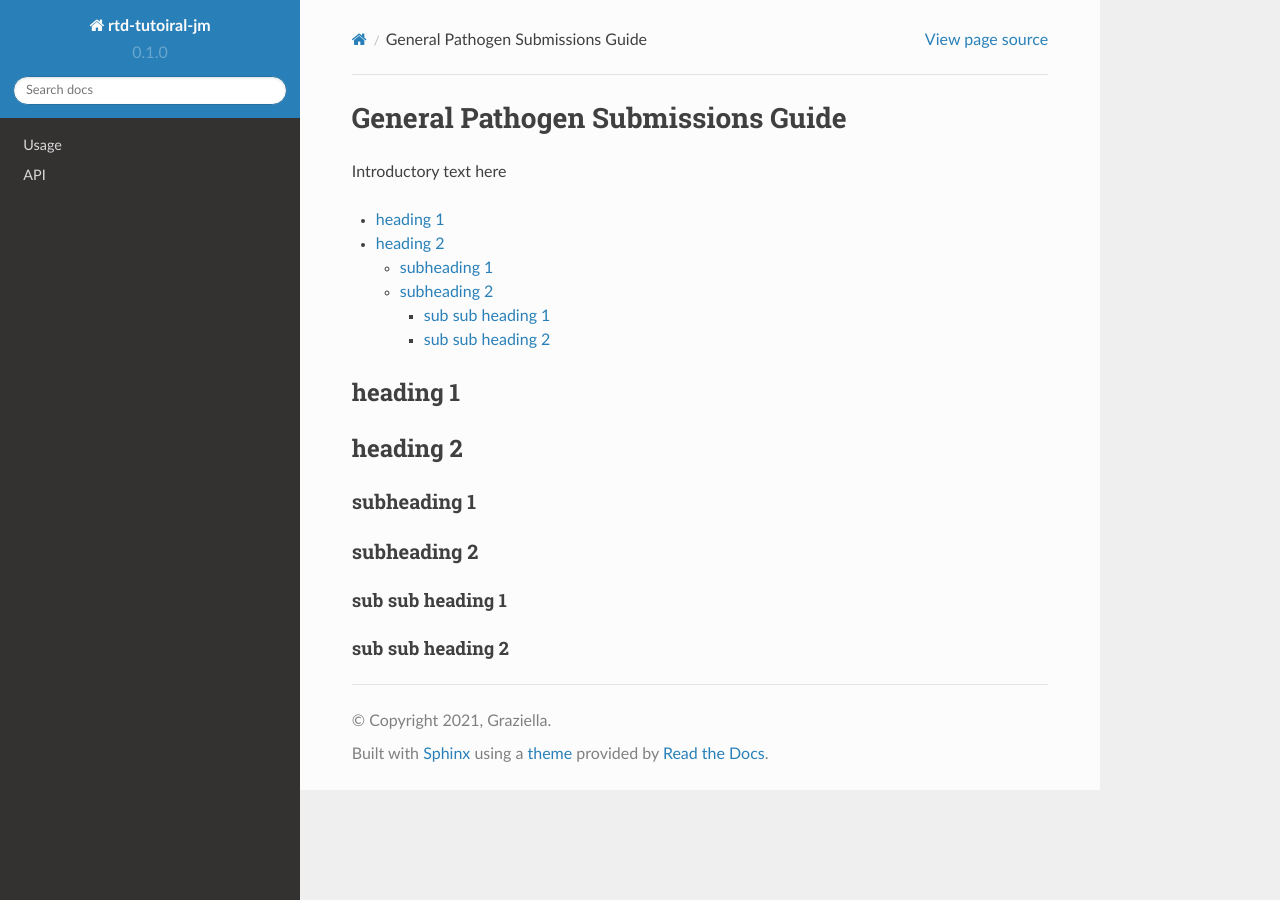
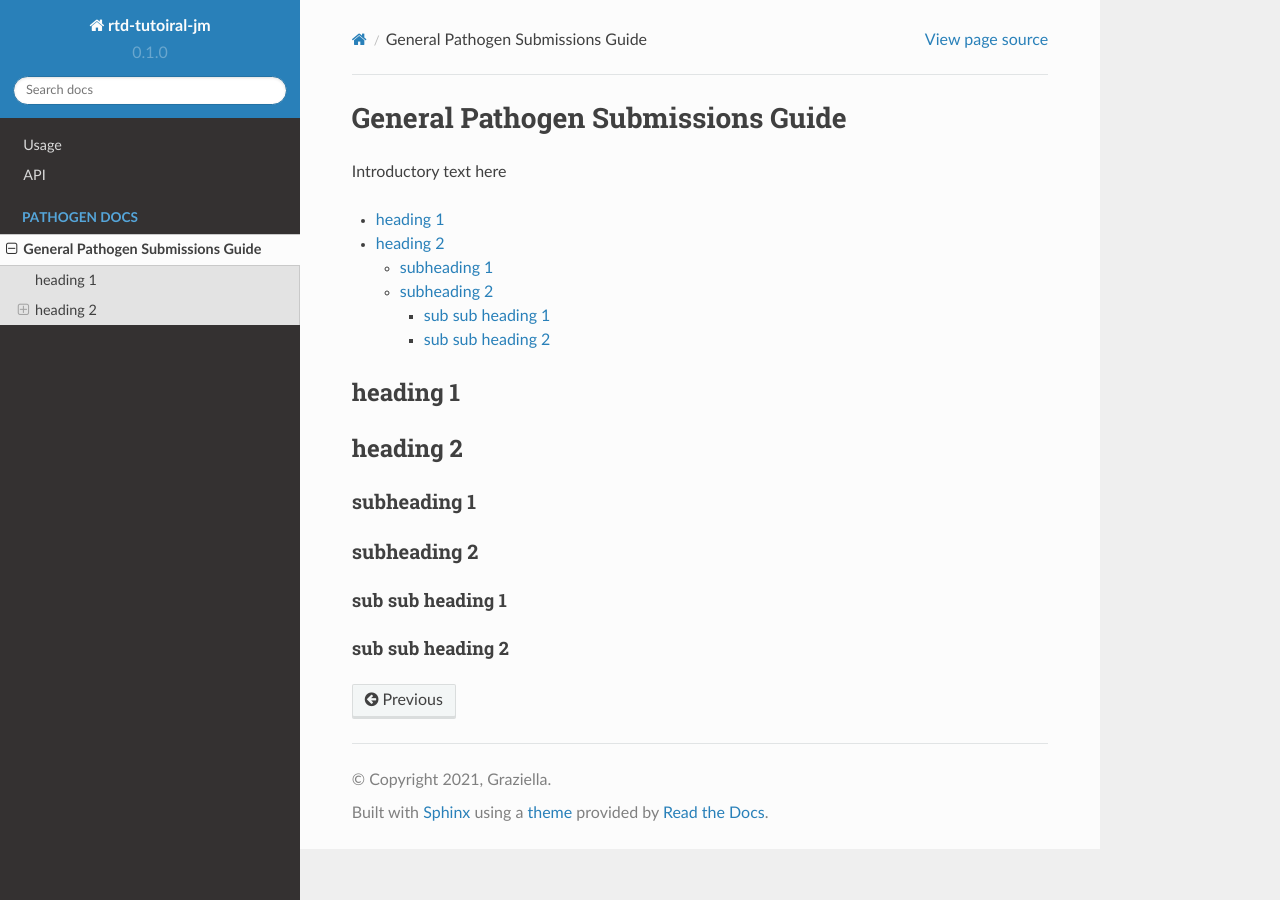
Before and after one commit to jas-mckin/rtd-tutorial-jm, a Sphinx documentation site: the page built from docs/source/pathogen_guide.rst, in a window 1280 px wide. Built offline with Sphinx 7.4.7 and the Read the Docs theme 2.0.0, drawn with Linux system fonts in a browser that asks for light colours; pages that are not in the unit, such as notebooks, are missing from menus.

Commit message:
Update index.rst

```diff
--- a/docs/source/index.rst
+++ b/docs/source/index.rst
@@ -30,5 +30,5 @@ Contents
    :caption: Pathogen docs
    :maxdepth: 2
 
-   Pathogen_guide
+   pathogen_guide
    other_guides
```
